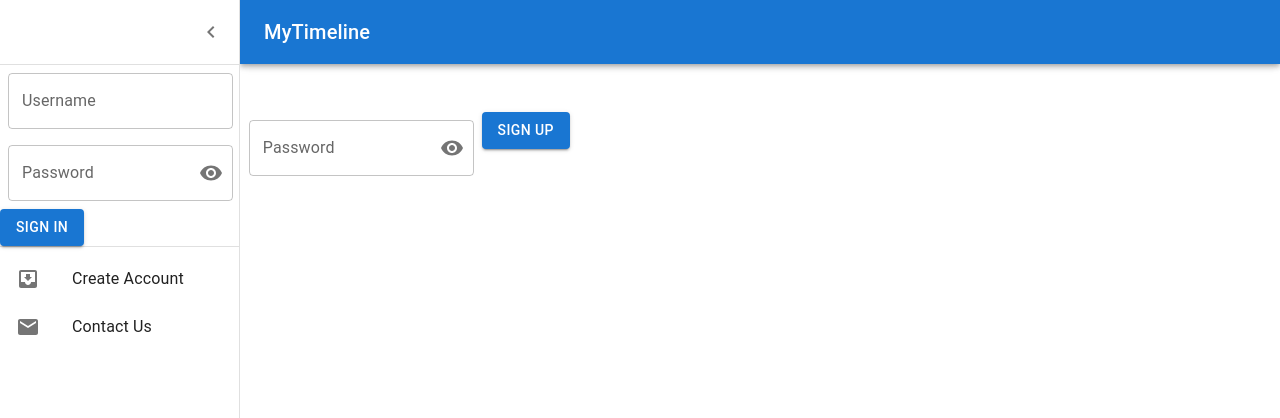
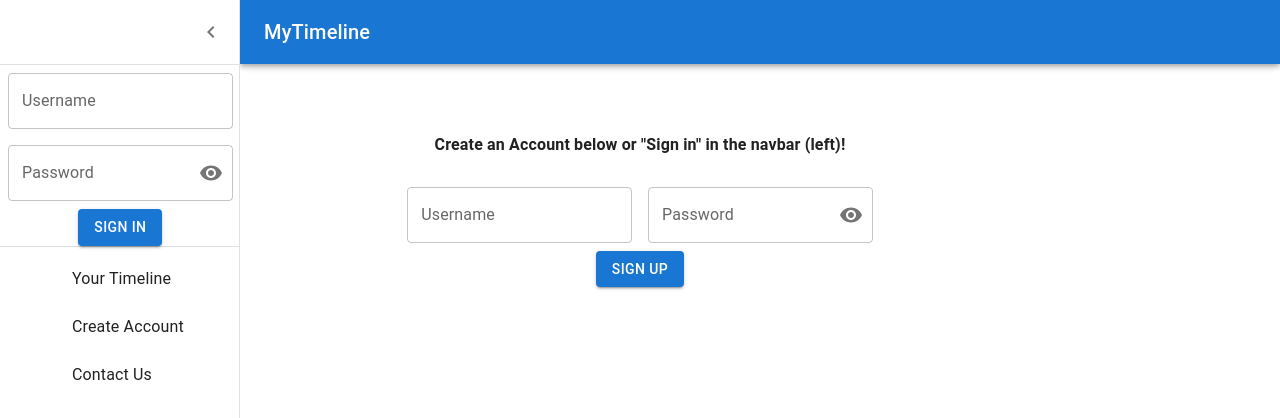
Before and after one commit to zitongcharliedeng/MyTimelineAppFRONTEND, a React (Create React App) app: page / in a window 1280 px wide. Both pictures are taken after a click on the button 32 px from the left and 32 px from the top of the page. Shown: the top 418 px of the page. Built offline with nearby package versions, Linux system fonts and the light colour scheme.

Commit message:
all thats left is image upload and get_eventlist

```diff
--- a/src/App.js
+++ b/src/App.js
@@ -1,11 +1,12 @@
 import * as React from 'react';
 import './App.css';
+import ContactUsPage from './AppComponents/ContactUsPage';
 import EventTimeline from './AppComponents/EventTimeline';
 import Header from './AppComponents/Header';
 import SignUpPage from './AppComponents/SignUpPage';
 
 function App() {
-  const [sessionId, setSessionId] = React.useState(undefined);
+  const [currentUser, setCurrentUser] = React.useState({id: '', username: '', sessionToken: ''});
   const [view, setView] = React.useState('signUp');
 
   const page = () => {
@@ -13,19 +14,21 @@ function App() {
       return(
         <SignUpPage />
       )
-    } else {
+    } if (view === 'timeline') {
       return(
-        <div className="signedIn">
-          <Header sessionId={sessionId} setSessionId={setSessionId} setView={setView}/>
-          < EventTimeline sessionId={sessionId} setSessionId={setSessionId}/>
-        </div>
+        < EventTimeline currentUser={currentUser} setCurrentUser={setCurrentUser} />
+      )
+    } if (view === 'contactUs') {
+      return(
+        < ContactUsPage />
       )
     }
   }
 
+
   return (
-    <div className="signedIn">
-      <Header sessionId={sessionId} setSessionId={setSessionId} setView={setView}/>
+    <div className="App">
+      <Header currentUser={currentUser} setCurrentUser={setCurrentUser} setView={setView}/>
       {page()}
     </div>
 
--- /dev/null
+++ b/src/AppComponents/ContactUsPage.js
@@ -0,0 +1,13 @@
+import React from 'react'
+
+function ContactUsPage() {
+  return (
+    <div>
+      Contact us via support@email.com.
+      <br/>
+      Or call 1234567890.
+    </div>
+  )
+}
+
+export default ContactUsPage
--- a/src/AppComponents/EventTimeline.js
+++ b/src/AppComponents/EventTimeline.js
@@ -7,10 +7,37 @@ import TimelineContent from '@mui/lab/TimelineContent';
 import EventCard from './EventTimelineComponents/EventCard';
 import TimelineSpeedDialRight from './EventTimelineComponents/TimelineSpeedDialRight';
 import templateEvent from './EventTimelineHelpers/templateEvent';
+import axios from 'axios';
 
-export default function EventTimeline() {
+export default function EventTimeline(props) {
     const [eventlist, setEventlist] = React.useState([templateEvent(1)])
-    console.log(eventlist)
+
+    React.useEffect((() => {
+      const getEventlistBackend = async () => {
+        try{
+          const response = await axios.post(`/eventlists/:${props.currentUser.id}`, {params: {user: props.currentUser}})
+          console.log(response)
+        } catch (error) {
+          console.log(error);
+        }
+      }
+        getEventlistBackend()
+      })
+      , [props.currentUser]
+    )
+
+    React.useEffect((() => {
+        const updateEventlistBackend = async () => {
+          try{
+            const response = await axios.put(`/eventlists/:${props.currentUser.id}`, {eventlist: {eventlistInJson: JSON.stringify(eventlist)}, user: props.currentUser})
+            console.log(response.data.alert)
+          } catch (error) {
+            console.log(error);
+          }
+        }
+        updateEventlistBackend()
+      })
+    )
 
     const createTimeline = () => {
       return eventlist.map((event) => {return(
@@ -37,6 +64,8 @@ export default function EventTimeline() {
     }
 
   return (
+    <div className='timelinePage'>
+      <h2> Remember to login to autosave your timeline to your account!</h2>
       <Timeline position="alternate" sx={{ maxWidth: "800px", margin: "auto" }}>
         {createTimeline()}
         <TimelineItem>
@@ -48,5 +77,6 @@ export default function EventTimeline() {
           </TimelineContent>
         </TimelineItem>
       </Timeline>
+    </div>
   );
 }
--- a/src/AppComponents/Header.js
+++ b/src/AppComponents/Header.js
@@ -20,6 +20,7 @@ import InboxIcon from '@mui/icons-material/MoveToInbox';
 import MailIcon from '@mui/icons-material/Mail';
 import SignInForm from './HeaderComponents/SignInForm';
 import SignOutForm from './HeaderComponents/SignOutForm';
+import TimelineIcon from '@mui/icons-material/Timeline';
 
 const drawerWidth = 240;
 
@@ -83,10 +84,13 @@ export default function Header(props) {
   const handleListItemClick = (text) => {
     if (text === 'Create Account') {
       props.setView('signUp')
-    } else {
-      return console.log("button has no function yet lol")
+    } if (text === 'Your Timeline') {
+      props.setView('timeline')
+    } if (text === 'Contact Us') {
+      props.setView('contactUs')
     }
   }
+
 
   return (
     <Box sx={{ display: 'flex' }}>
@@ -127,14 +131,23 @@ export default function Header(props) {
         </DrawerHeader>
         <Divider />
 
-        {(props.sessionId === undefined)? <SignInForm /> : <SignOutForm />}
+        {(props.currentUser.sessionToken === '')? <SignInForm currentUser={props.currentUser} setCurrentUser={props.setCurrentUser} /> : <SignOutForm currentUser={props.currentUser} setCurrentUser={props.setCurrentUser} />}
         <Divider />
         <List>
-          {['Create Account', 'Contact Us'].map((text, index) => (
+          {['Your Timeline', 'Create Account', 'Contact Us'].map((text, index) => (
             <ListItem key={text} disablePadding>
               <ListItemButton onClick={() => handleListItemClick(text)}>
                 <ListItemIcon>
-                  {index % 2 === 0 ? <InboxIcon /> : <MailIcon />}
+                  { () => {
+                      if (text === 'Your Timeline') {
+                        return <TimelineIcon />
+                      } if (text === 'Create Account') {
+                        return <InboxIcon />
+                      } if (text === 'Contact Us') {
+                        return <MailIcon />
+                      }
+                    }
+                  }
                 </ListItemIcon>
                 <ListItemText primary={text} />
               </ListItemButton>
--- a/src/AppComponents/HeaderComponents/SignInForm.js
+++ b/src/AppComponents/HeaderComponents/SignInForm.js
@@ -8,7 +8,7 @@ import FormControl from '@mui/material/FormControl';
 import TextField from '@mui/material/TextField';
 import Visibility from '@mui/icons-material/Visibility';
 import VisibilityOff from '@mui/icons-material/VisibilityOff';
-import { Button } from '@mui/material';
+import { Alert, Button } from '@mui/material';
 import axios from 'axios';
 
 export default function SignInForm(props) {
@@ -20,6 +20,8 @@ export default function SignInForm(props) {
     weightRange: '',
     showPassword: false,
   });
+
+  const [signInAlert, setSignInAlert] = React.useState('')
 
   const handleChange = (prop) => (event) => {
     setValues({ ...values, [prop]: event.target.value });
@@ -38,8 +40,10 @@ export default function SignInForm(props) {
 
   const handleSignIn = async () => {
     try{
-      const response = await axios.post('/login', {params: { username: values.username, password: values.password}})
-      props.setSessionId(response) // again, no session security (tokens) since this is just a test
+      const response = await axios.post('/login', {user: { username: values.username, password: values.password}})
+      console.log(response)
+      props.setCurrentUser(response.data.user)
+      setSignInAlert(response.data.alert)
     } catch (error) {
       console.log(error);
     }
@@ -80,6 +84,9 @@ export default function SignInForm(props) {
         <Button variant="contained" onClick={handleSignIn}>
           Sign In
         </Button>
+        <Alert variant="filled" severity={(signInAlert === "Successful sign in :)")? "success" : "error"} sx={{ display: (signInAlert === '') ? "none" : "block" }}>
+          {signInAlert}
+        </Alert>
       </div>
     </Box>
   );
--- a/src/AppComponents/HeaderComponents/SignOutForm.js
+++ b/src/AppComponents/HeaderComponents/SignOutForm.js
@@ -2,13 +2,12 @@ import { Button } from '@mui/material'
 import React from 'react'
 
 function SignOutForm(props) {
-    //const user = user.findby(props.sessionId)
     const handleSignOut = () => {
-      props.setSessionId(0)
+      props.setCurrentUser({id: '', username: '', sessionToken: ''})
     }
     return (
     <div>
-        Currently logged in as (user.username), sessionId: (user.sessionId)
+        Currently logged in as user:{props.currentUser.username}
         <Button variant="contained" onClick={handleSignOut}>
           Sign Out
         </Button>
--- a/src/AppComponents/SignUpPage.js
+++ b/src/AppComponents/SignUpPage.js
@@ -2,6 +2,7 @@ import { Visibility, VisibilityOff } from '@mui/icons-material';
 import { Box, Button, FormControl, IconButton, InputAdornment, InputLabel, OutlinedInput, TextField } from '@mui/material'
 import axios from 'axios';
 import React from 'react';
+import Alert from '@mui/material/Alert';
 
 function SignUpPage() {
   const [values, setValues] = React.useState({
@@ -12,6 +13,8 @@ function SignUpPage() {
     weightRange: '',
     showPassword: false,
   });
+
+  const [signUpAlert, setSignUpAlert] = React.useState('')
 
   const handleChange = (prop) => (event) => {
     setValues({ ...values, [prop]: event.target.value });
@@ -28,23 +31,27 @@ function SignUpPage() {
     event.preventDefault();
   };
 
+
   const handleSignUp = async () => {
     try{
-      const response = await axios.post('/users', {params: { username: values.username, password: values.password}})
-      console.log(response)
+      const response = await axios.post('/users', {user: { username: values.username, password: values.password}})
+      console.log(response.data.alert)
+      setSignUpAlert(response.data.alert)
     } catch (error) {
       console.log(error);
     }
   };
 
   return (
-    <Box sx={{ display: 'flex', flexWrap: 'wrap' }}>
+    <Box sx={{ display: 'block' }}>
+      <h4> Create an Account below or "Sign in" in the navbar (left)!</h4>
       <div>
         <TextField
           label="Username"
           id="outlined-multiline-flexible"
           sx={{ m: 1, width: '25ch' }}
           value={values.username}
+          onChange={handleChange('username')}
         />
         <FormControl sx={{ m: 1, width: '25ch' }} variant="outlined">
           <InputLabel htmlFor="outlined-adornment-password">Password</InputLabel>
@@ -68,9 +75,15 @@ function SignUpPage() {
             label="Password"
           />
         </FormControl>
+        <br/>
         <Button variant="contained" onClick={handleSignUp}>
           Sign Up
         </Button>
+      </div>
+      <div>
+        <Alert variant="filled" severity="success" sx={{ display: (signUpAlert === '') ? "none" : "block" }}>
+          {signUpAlert}
+        </Alert>
       </div>
     </Box>
   )
```
Also changed, not shown: src/AppComponents/EventTimelineComponents/EventCardComponents/EventCardEditForm.js (+1 -6 lines). Lines whose indentation alone changed are shown as unchanged.
